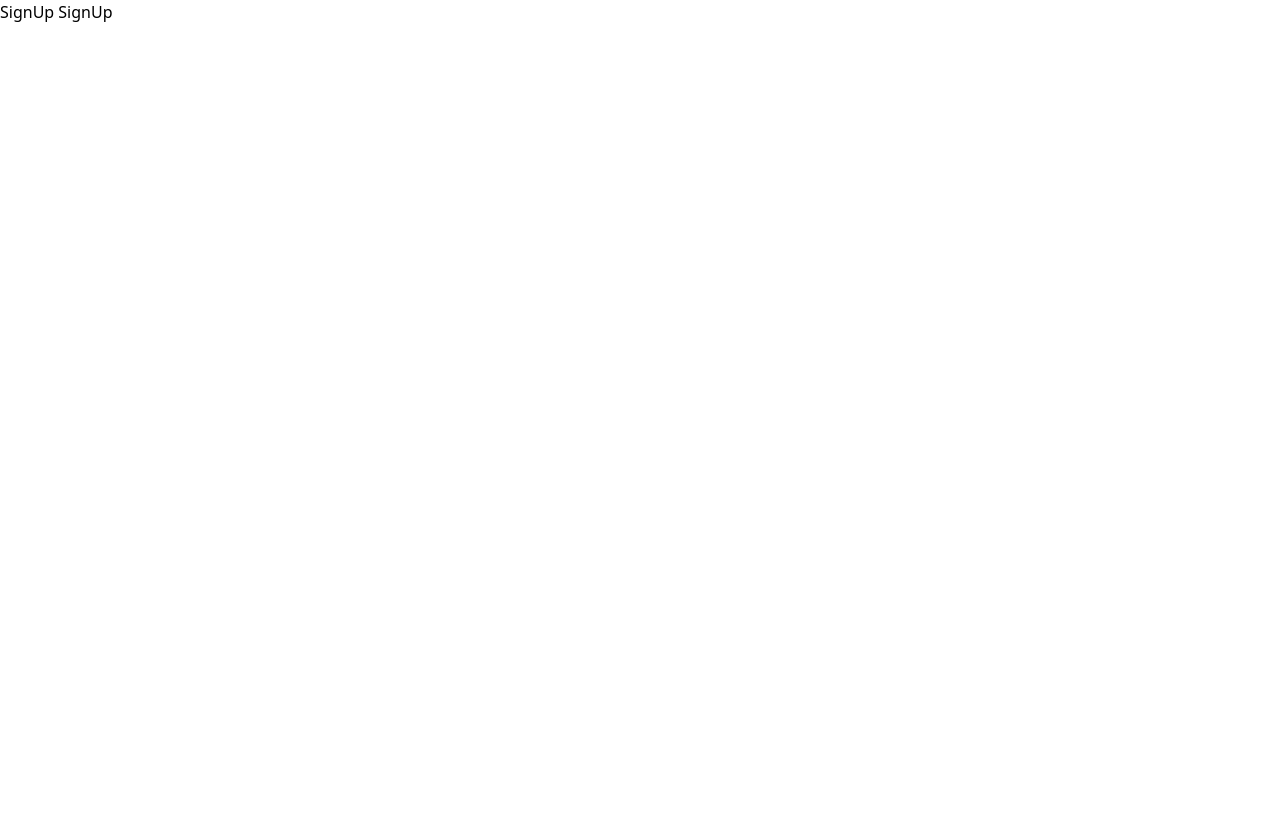
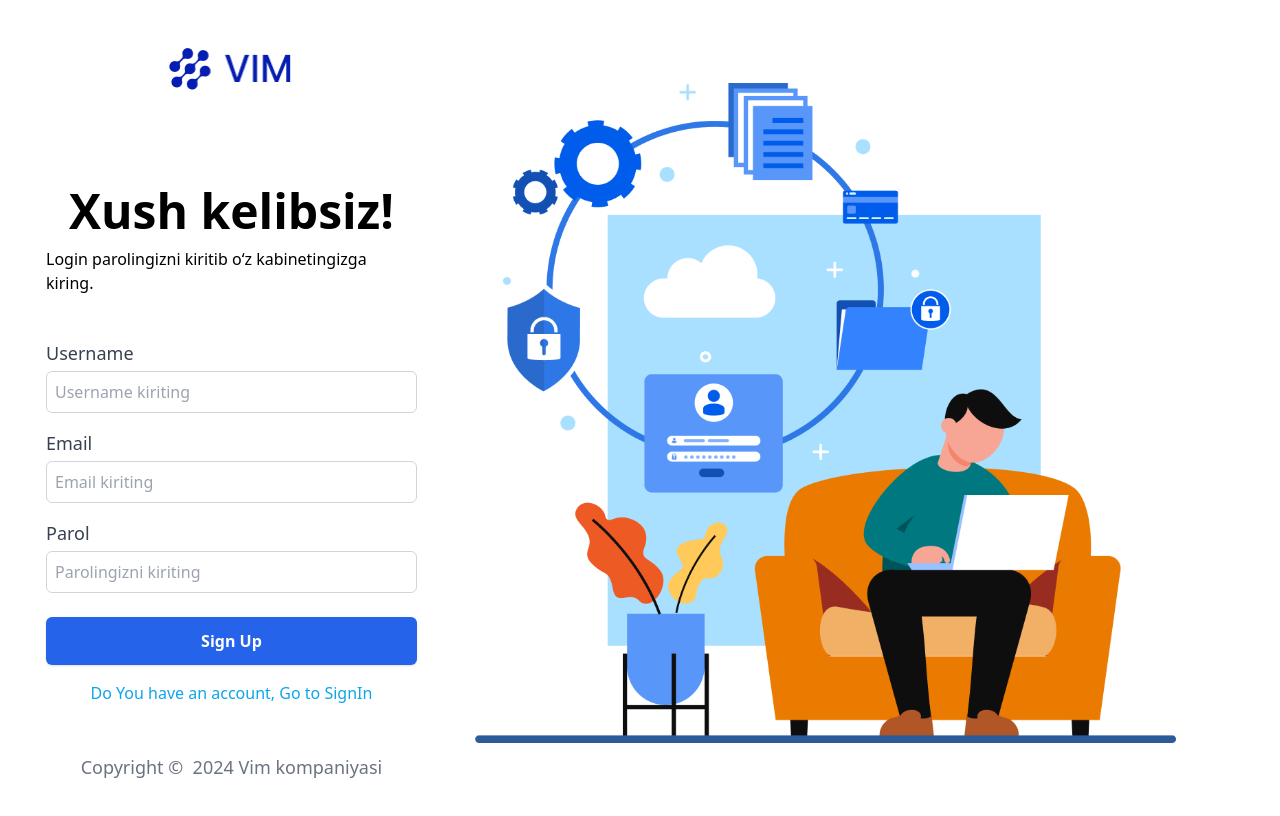
Before and after one commit to rasuljonadhamov/auth-react, a React (Vite) app: page / in a window 1280 px wide. Shown: the top 816 px of the page. Built offline with nearby package versions, Linux system fonts and the light colour scheme; the HTML template or start-up script is replaced by a standard one.

Commit message:
Added sign up page and also fixed signin

```diff
--- a/src/pages/SignIn.jsx
+++ b/src/pages/SignIn.jsx
@@ -1,5 +1,6 @@
 import { useState } from "react";
 import Input from "../components/Input";
+import { Link } from "react-router-dom";
 
 function SignIn() {
   const [formData, setFormData] = useState({
@@ -41,7 +42,7 @@ function SignIn() {
     if (validateForm()) {
       try {
         const res = await fetch(
-          "https://auth-69.onrender.com/api/auth/signup",
+          "https://auth-69.onrender.com/api/auth/signin",
           {
             method: "POST",
             headers: {
@@ -120,6 +121,10 @@ function SignIn() {
           >
             Kirish
           </button>
+
+          <Link to={"/"} className="text-sky-500 mt-4 block text-center">
+            Do not You have an account, Go to SignUp
+          </Link>
         </form>
 
         <p className="mt-12 text-lg font-medium text-gray-500">
--- a/src/pages/SignUp.jsx
+++ b/src/pages/SignUp.jsx
@@ -1,6 +1,159 @@
+import { useState } from "react";
+import Input from "../components/Input";
+import { Link } from "react-router-dom";
 
 const SignUp = () => {
-  return <div>SignUp SignUp</div>;
-}
+  const [formData, setFormData] = useState({
+    username: "",
+    email: "",
+    password: "",
+  });
 
-export default SignUp
+  const [errors, setErrors] = useState({
+    username: "",
+    email: "",
+    password: "",
+  });
+
+  const validateForm = () => {
+    let isValid = true;
+    const newErrors = { ...errors };
+
+    if (formData.username.length < 5) {
+      newErrors.username =
+        "username is required. It should be at least 6 character";
+      isValid = false;
+    } else {
+      newErrors.username = "";
+    }
+
+    if (
+      !formData.password.length < 5 &&
+      formData.password == formData.username
+    ) {
+      newErrors.password =
+        "Password is required. It should be at least 6 character";
+      isValid = false;
+    } else {
+      newErrors.password = "";
+    }
+
+    setErrors(newErrors);
+    return isValid;
+  };
+
+  const handleSubmit = async (e) => {
+    e.preventDefault();
+
+    if (validateForm()) {
+      try {
+        const res = await fetch(
+          "https://auth-69.onrender.com/api/auth/signup",
+          {
+            method: "POST",
+            headers: {
+              "Content-Type": "SignUplication/json",
+            },
+            body: JSON.stringify({
+              username: formData.username,
+              email: formData.email,
+              password: formData.password,
+            }),
+          }
+        );
+
+        console.log(res);
+
+        if (!res.ok) {
+          throw new Error(`HTTP error! Status: ${res.status}`);
+        }
+
+        const data = await res.json();
+        console.log(data);
+        alert("Form submitted successfully!", formData);
+      } catch (error) {
+        console.error("Error during fetch:", error);
+        alert("Form submission failed.");
+      }
+    } else {
+      alert("Form validation failed.");
+    }
+  };
+
+  const handleChange = (e) => {
+    setFormData({
+      ...formData,
+      [e.target.name]: e.target.value,
+    });
+  };
+
+  return (
+    <div className="flex justify-between items-center p-[46px] ">
+      <div className="flex flex-col items-center justify-center">
+        <img
+          src="/public/logo.png"
+          alt="Logo"
+          className="mb-24 "
+          height={"45px"}
+          width={"125px"}
+        />
+        <h1 className="text-5xl mb-3 font-bold">Xush kelibsiz!</h1>
+        <p className="mb-11">
+          Login parolingizni kiritib o‘z kabinetingizga kiring.
+        </p>
+
+        <form className="w-full" onSubmit={handleSubmit}>
+          <Input
+            label="Username"
+            type="text"
+            placeHolder="Username kiriting"
+            name="username"
+            value={formData.username}
+            onChange={handleChange}
+            error={errors.login}
+          />
+          <Input
+            label="Email"
+            type="email"
+            placeHolder="Email kiriting"
+            name="email"
+            value={formData.email}
+            onChange={handleChange}
+            error={errors.login}
+          />
+          <Input
+            label="Parol"
+            type="password"
+            placeHolder="Parolingizni kiriting"
+            name="password"
+            value={formData.password}
+            onChange={handleChange}
+            error={errors.password}
+          />
+          <button
+            type="submit"
+            className="bg-blue-600 w-full mt-2 text-white px-4 py-3 rounded-md font-bold shadow hover:bg-blue-700"
+          >
+            Sign Up
+          </button>
+
+          <Link to={"/signin"} className="text-sky-500 mt-4 block text-center">
+            Do You have an account, Go to SignIn
+          </Link>
+        </form>
+
+        <p className="mt-12 text-lg font-medium text-gray-500">
+          Copyright ©  2024 Vim kompaniyasi
+        </p>
+      </div>
+
+      <img
+        src="/male.png"
+        alt="Male sitting photo"
+        className="w-[820px] h-[660px] object-contain"
+      />
+    </div>
+  );
+};
+
+export default SignUp;
```
